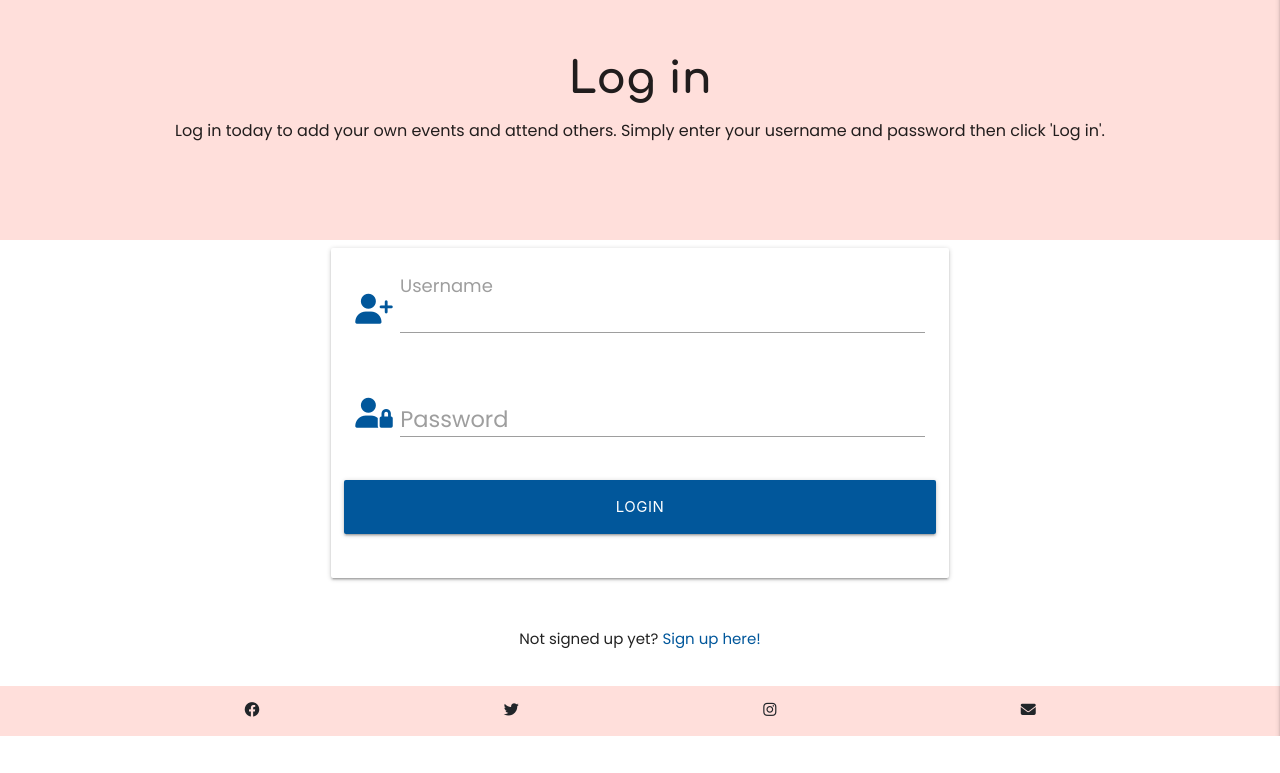
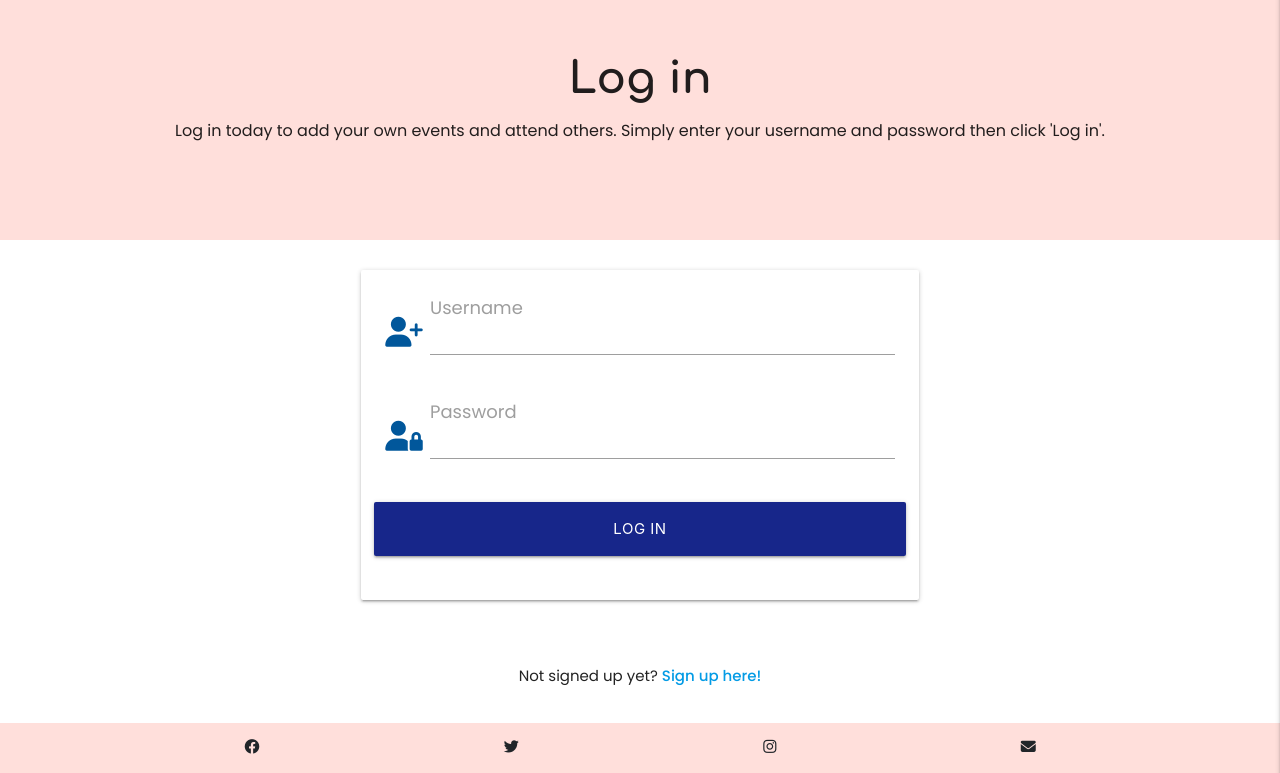
Before and after one commit to staceyJayneLewis/socialeyes, a Flask app: page /login in a window 1280 px wide. Shown: the part 64-837 px from the top of the page. Before the commit the page ends 800 px from the top, so only its background shows below. Run offline with Flask 3, Linux system fonts and the light colour scheme; some libraries are stand-ins or nearby versions; some web fonts are replaced.

Commit message:
Fix: Add placeholder to fix materialize form style

```diff
--- a/templates/login.html
+++ b/templates/login.html
@@ -9,8 +9,8 @@
 </div>
 
 <div class="row">
-    <form class="col s12 m6 offset-m3 mt-6" method="POST" action="{{ url_for('login') }}">
-        <div class="card-panel">
+    <form class="col s12 m6 offset-m3 mt-3" method="POST" action="{{ url_for('login') }}">
+        <div class="card-panel login-panel">
             <div class="row">
                 <div class="input-field col s12 p-3">
                     <i class="fas fa-user-plus prefix light-blue-text text-darken-4"></i>
@@ -24,14 +24,14 @@
                 <div class="input-field col s12 p-3">
                     <i class="fas fa-user-lock prefix light-blue-text text-darken-4"></i>
                     <input id="password" name="password" type="password" minlength="5" maxlength="15"
-                        pattern="^[a-zA-Z0-9]{5,15}$" class="validate" required>
+                        pattern="^[a-zA-Z0-9]{5,15}$" class="validate" placeholder=" " required>
                     <label for="password">Password</label>
                 </div>
             </div>
             <!-- login -->
-            <div class="row p-3">
-                <button type="submit" class="col s12 btn-large light-blue darken-4 text-shadow">
-                    Login
+            <div class="row button-container p-3">
+                <button type="submit" class="col s12 btn-large text-shadow rounded">
+                    Log In
                 </button>
             </div>
         </div>
@@ -39,10 +39,10 @@
 </div>
 
 <div class="row">
-    <div class="col s12 mb-6">
+    <div class="col s12 mb-3">
         <p class="center-align">
             Not signed up yet?
-            <a href="{{ url_for('sign_up') }}" class="light-blue-text text-darken-4">Sign up here!</a>
+            <a href="{{ url_for('sign_up') }}" class="sign_up_link"><strong>Sign up here!</strong></a>
         </p>
     </div>
 </div>
```
Also changed, not shown: templates/add_event.html (+11 -8 lines), templates/sign_up.html (+6 -6 lines).
